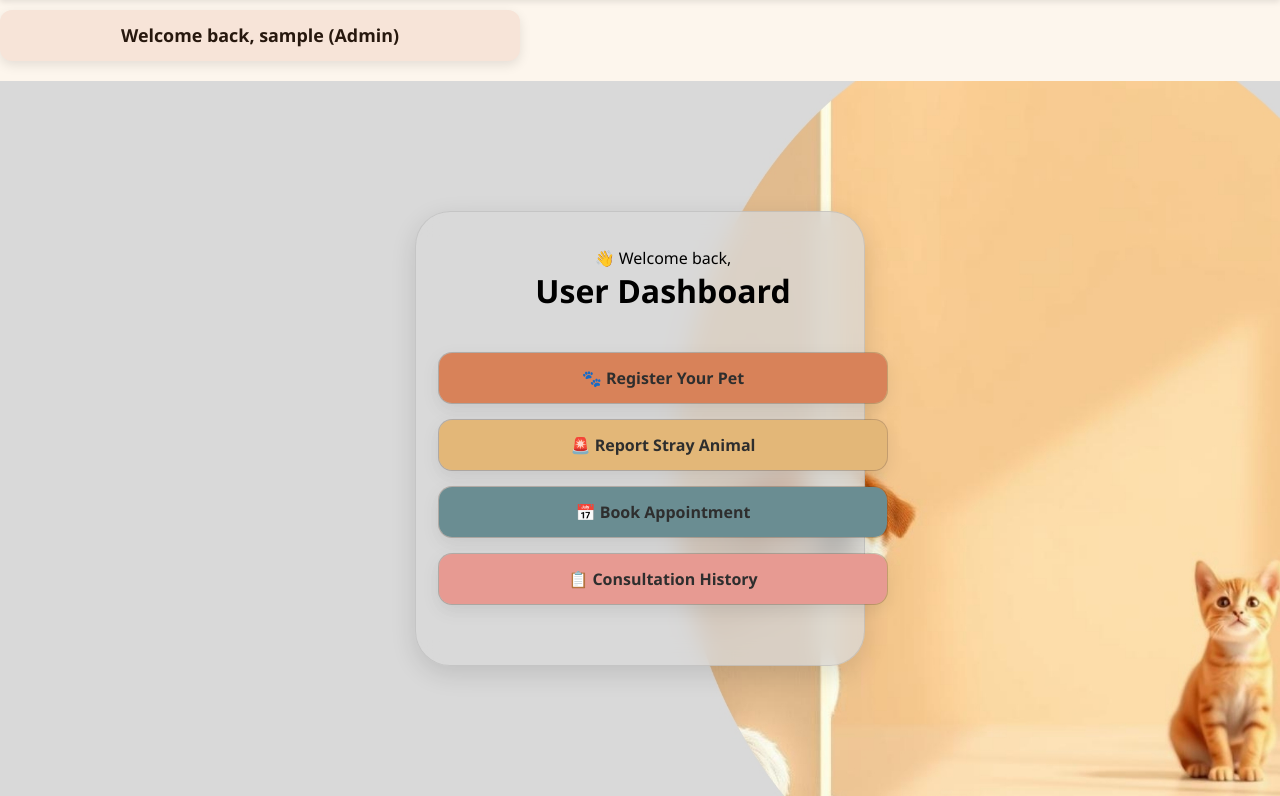
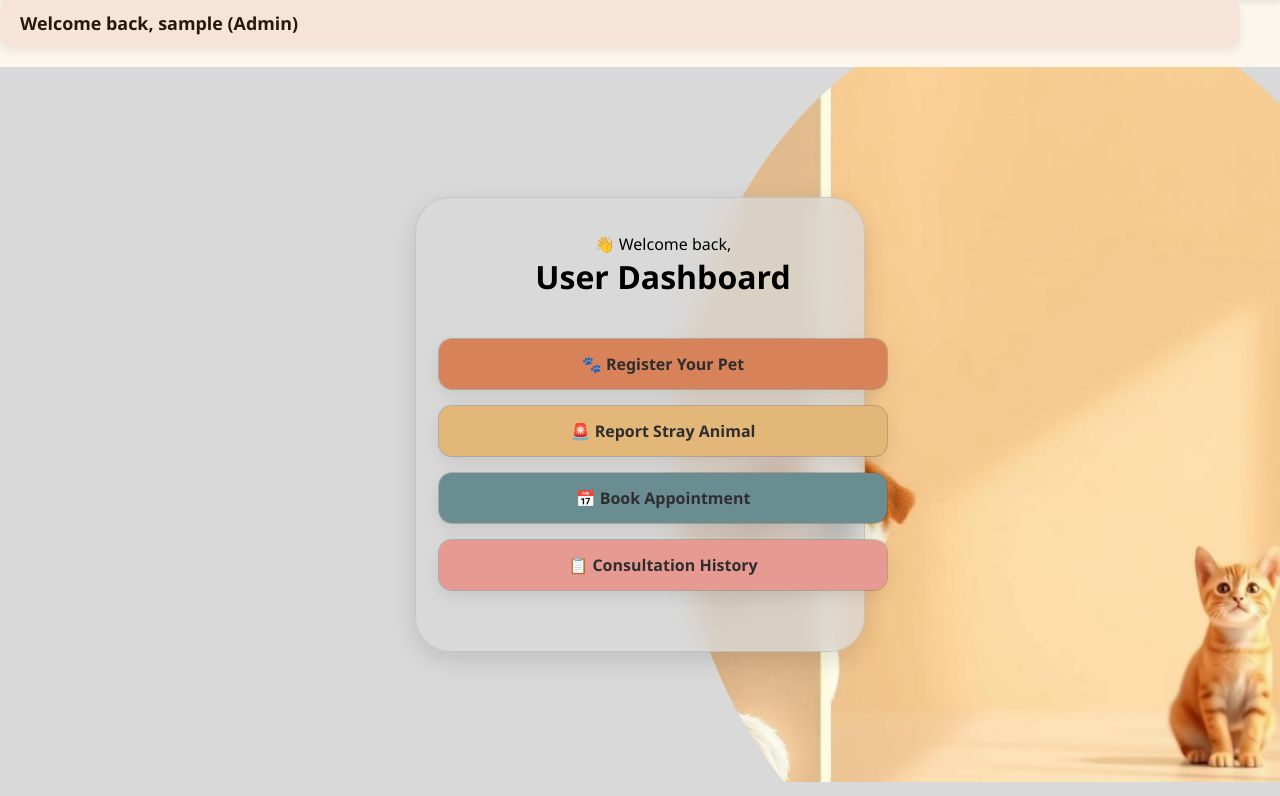
Before and after one commit to riya-24jagtap/AniCare---deploy, a Flask app: template templates/user_dashboard.html in a window 1280 px wide. Shown: the part 85-881 px from the top of the page. Run offline with Flask 3, Linux system fonts and the light colour scheme; the template is opened without the code that fills it: most values are stand-ins (such as "Sample title", 1, 10 or a date in 2020); parts of the project's set-up code (start-up, migrations or seed data) failed here and were passed over.

Commit message:
Updated user dashboard css

```diff
--- a/static/css/user_dashboard.css
+++ b/static/css/user_dashboard.css
@@ -101,15 +101,16 @@ nav a.logout-btn {
 }
 
 .content {
-  display: flex;
-  flex-direction: column;  /* stack welcome + dashboard */
-  justify-content: flex-start;
-  align-items: center;     /* keep centered horizontally */
   padding: 40px 20px;
   min-height: calc(100vh - 85px);
   background: url("../images/user_dashboardbg.jpg") no-repeat center;
   background-size: cover;
+
+  display: flex;
+  flex-direction: column;
+  align-items: center;
 }
+
 
 
 
@@ -193,17 +194,22 @@ h1 {
 }
 
 .profile-box {
-  margin-top: 10px;
+  width: auto;
+  max-width: 100%;
+  background-color: #f7e4d8;
+  padding: 12px 20px;
+  border-radius: 10px;
+  box-shadow: 0 4px 10px rgba(0,0,0,0.08);
+  font-weight: 600;
+  font-size: 18px;
+  color: #3b2515;
+
+  /* ✅ ALIGN TO RIGHT */
+  align-self: flex-end;
+  margin-right: 40px;
   margin-bottom: 20px;
-  width: 100%;
-  max-width: 520px;
-  padding: 14px 18px;
-  background-color: #f7e4d8;
-  border-radius: 12px;
-  text-align: center;
-  font-weight: 600;
-  box-shadow: 0 4px 12px rgba(0,0,0,0.1);
 }
+
 
 
 .profile-box p {
```
